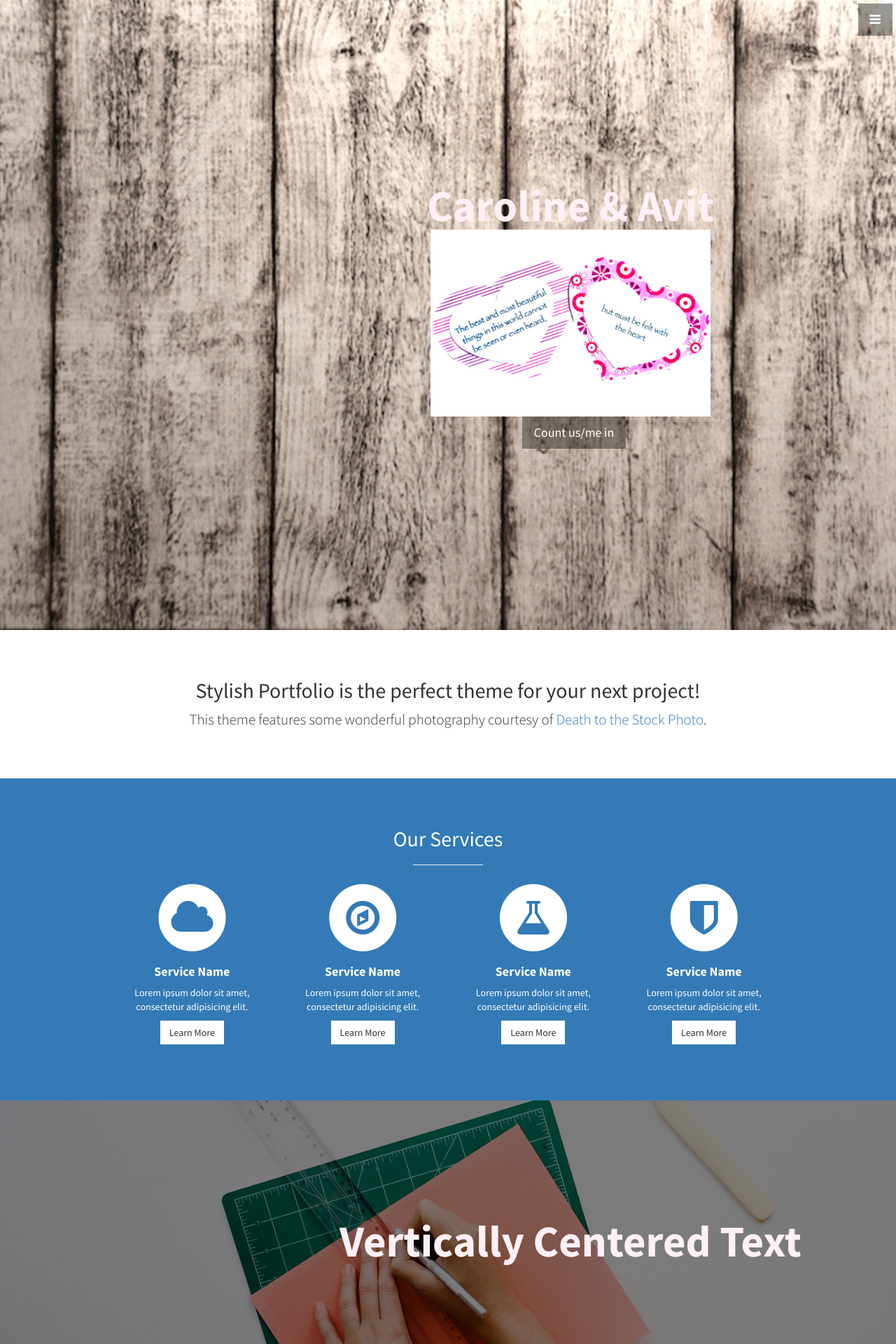
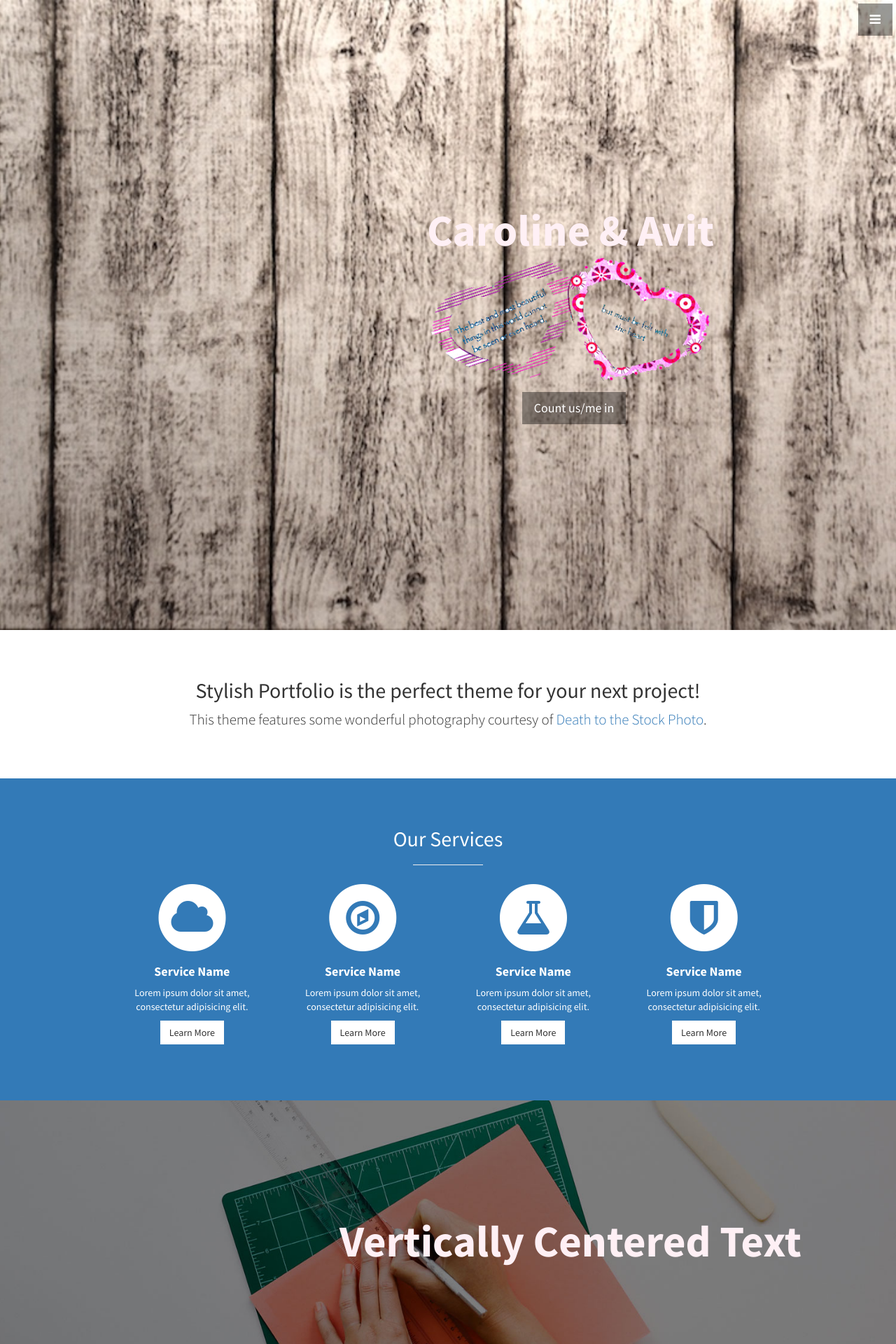
Before and after one commit to MonchiLin/carowedavit.github.io, a Jekyll site: the page built from index.html, in a window 1280 px wide. Shown: the top 1920 px of the page at 70% size. Built offline with Jekyll 4.4.1, drawn with Linux system fonts in a browser that asks for light colours.

Commit message:
front page updated

```diff
--- a/_includes/header.html
+++ b/_includes/header.html
@@ -1,7 +1,7 @@
 <header id="top" class="header">
   <div class="text-vertical-center">
     <h1>Caroline &amp; Avit</h1>
-    <img src="img/qh.jpg" alt="Wedding quotes" style="width:400px; margin-left: 25em;">
+    <img src="img/qh.gif" alt="Wedding quotes" style="width:400px; margin-left: 25em;">
     <br>
     <a href="#about" class="btn btn-dark btn-lg">Count us/me in</a>
   </div>
```
Also changed, not shown: img/QH.png, img/qh.gif (added).
